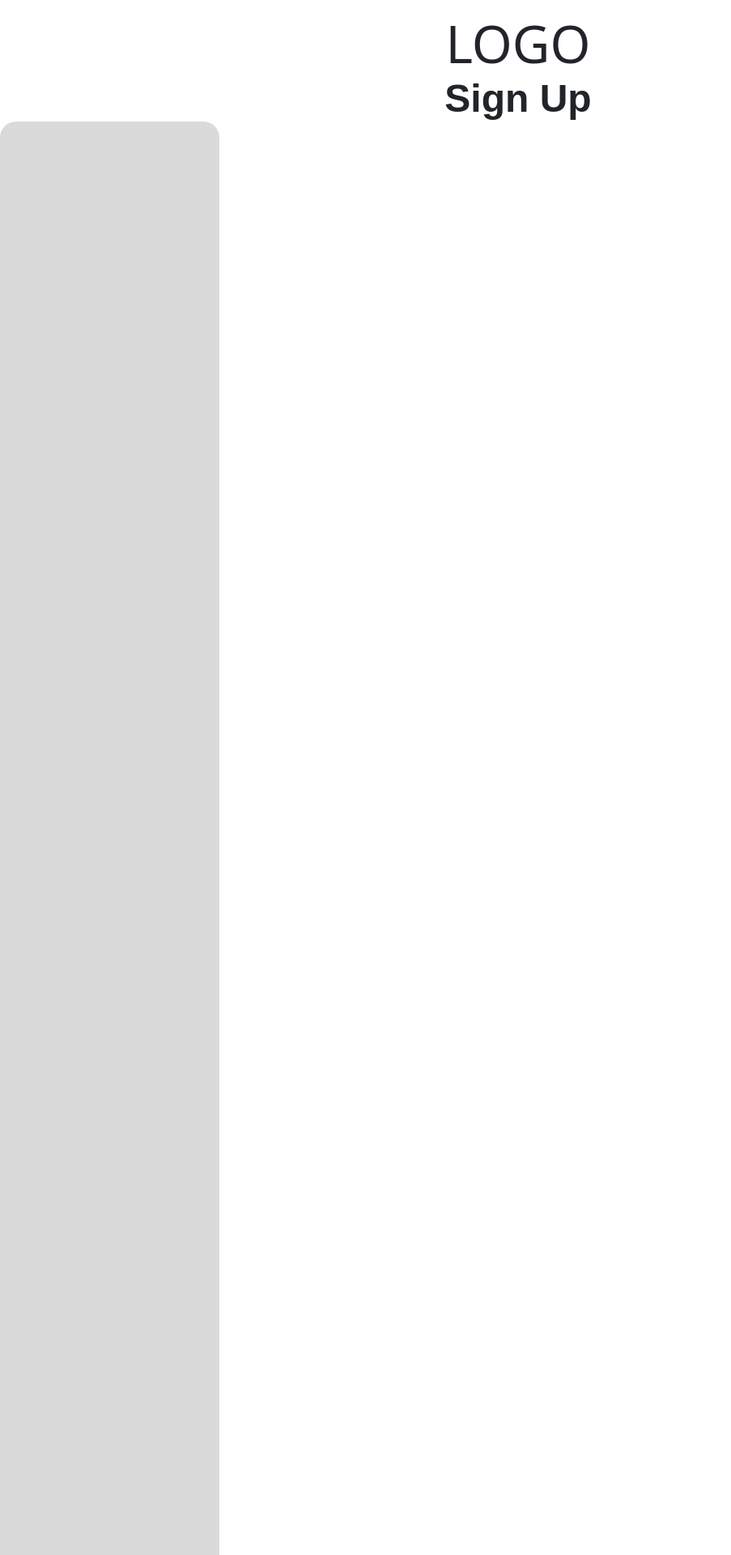
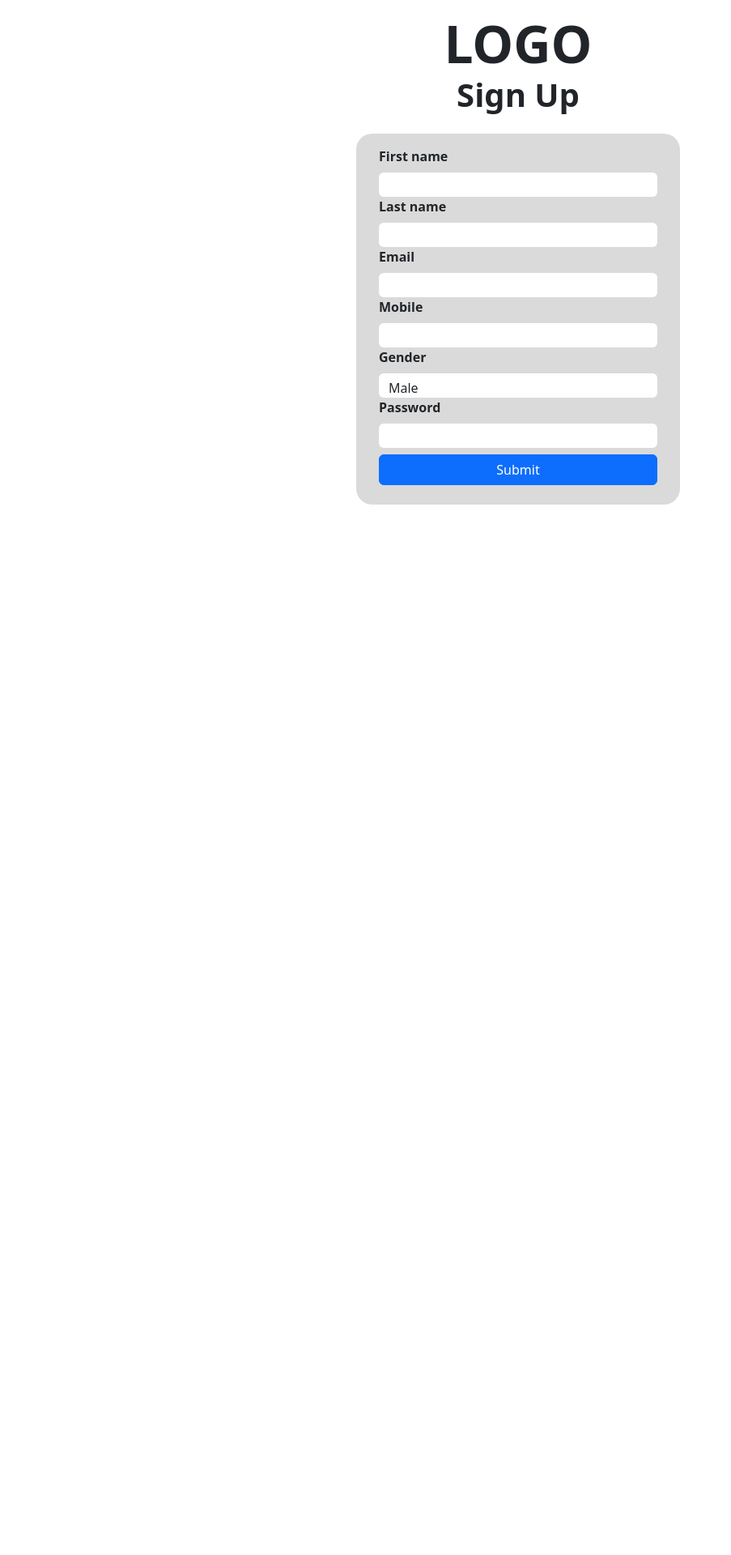
Before and after one commit to voodoodigital/projectPLA, a PHP site: page /index.html in a window 1280 px wide; the page is wider, and only the part inside the window is pictured. Shown: the top 1920 px of that part at 81% size, without its empty margins (0-903 px from the left). After the commit the page ends 800 px from the top of that part, so only its background shows below. Run offline with PHP 8.4, Linux system fonts and the light colour scheme.

Commit message:
ui bug fix

```diff
--- a/css/main.css
+++ b/css/main.css
@@ -1,13 +1,3 @@
 /* this is where the custom css framework for this project goes*/
 /* here you have to develop only the styles classes to use on most common elements such as buttons, drowdowns, inputs, links, listitem and etc */
 /* also include all variable in here */
-.mainlogo{
-
-}
-
-.formbg{
-    width:271px;
-    height: auto;
-    background-color: #dadada;
-    border-radius: 20px;
-}
--- a/css/style.css
+++ b/css/style.css
@@ -9,18 +9,25 @@
 - animations
 */
 /* each class name must indicate the usecase or used UI referance along with funtionality (ex: .reminder-list-container <- here the first word indicate the location and others will describe the functionality) */
-.signuptext{
-    font-family: Arial, Helvetica, sans-serif;
-    font-weight: bolder;
+
+.formdata {
+    min-width: 400px;
 }
 
-.formdata{
-    width: 190em;
-    height: 50em;
+.formdata .inputbox {
+  margin: 0%;
+  padding: 0%;
+  background-color: black;
 }
 
-.formdata .inputbox{
-    margin: 0%;
-    padding: 0%;
-    background-color: black;
+.mainlogo {
 }
+
+.formbg {
+  background-color: #dadada;
+  border-radius: 20px;
+}
+
+.test {
+  background-color: rgb(33, 122, 255);
+}
--- a/index.html
+++ b/index.html
@@ -1,78 +1,139 @@
 <!DOCTYPE html>
 <html lang="en">
-
   <head>
-    <meta charset="UTF-8">
-    <meta http-equiv="X-UA-Compatible" content="IE=edge">
-    <meta name="viewport" content="width=device-width, initial-scale=1.0">
+    <meta charset="UTF-8" />
+    <meta http-equiv="X-UA-Compatible" content="IE=edge" />
+    <meta name="viewport" content="width=device-width, initial-scale=1.0" />
     <title>main page</title>
 
-    <link rel="stylesheet" href="https://cdn.jsdelivr.net/npm/bootstrap-icons@1.10.3/font/bootstrap-icons.css">
-    <link rel="stylesheet" href="css/bootstrap.css">
-    <link rel="stylesheet" href="css/main.css">
-    <link rel="stylesheet" href="css/style.css">
+    <link
+      rel="stylesheet"
+      href="https://cdn.jsdelivr.net/npm/bootstrap-icons@1.10.3/font/bootstrap-icons.css"
+    />
+    <link rel="stylesheet" href="css/bootstrap.css" />
+    <link rel="stylesheet" href="css/main.css" />
+    <link rel="stylesheet" href="css/style.css" />
 
     <script src="js/bootstrap.bundle.js" defer></script>
     <script src="js/script.js" defer></script>
   </head>
 
   <body>
-
     <!-- main web applicatio UI layout -->
     <!-- develop your UI here -->
     <!-- you only have to main layout of the web application -->
     <!-- use bootstrap for the lay out -->
 
-
-
     <div class="container-fluid m-0 p-0">
-        <div class="p-0 d-flex flex-column">
-            <div class="mainlogo row mt-3 d-flex justify-content-center display-3">LOGO</div>
-            <div class="signuptext row d-flex justify-content-center display-5">Sign Up</div>
-            <div class="formbg d-flex justify-content-center ">
-                <form method="POST" action="signUpProcess.php">
-
-                    <div class="formdata">
-                    <label for="firstname">First name</label><br>
-                    <input type="text" name="firstname" class="inputbox" style="width:190px; height:30px; border:0;">
+      <div
+        class="p-0 justify-content-center align-items-center d-flex flex-column"
+        style="min-width: 400px"
+      >
+        <div class="col-12 p-0">
+          <div class="row m-0">
+            <div
+              class="mainlogo mt-3 fw-bold d-flex justify-content-center display-3"
+            >
+              LOGO
+            </div>
+            <div class="fw-bolder fs-1 d-flex justify-content-center display-5">
+              Sign Up
+            </div>
+          </div>
+        </div>
+        <div class="col-12 p-0 mt-4 d-flex justify-content-center">
+          <div class="row m-0">
+            <div class="col-4 p-3 formdata formbg">
+              <div class="row m-0">
+                <form class="w-100" method="POST" action="signUpProcess.php">
+                  <div class="w-100">
+                    <label class="form-label fs-6 fw-bold" for="firstname"
+                      >First name</label
+                    >
+                    <br />
+                    <input
+                      type="text"
+                      name="firstname"
+                      class="form-control w-100"
+                      style="width: 190px; height: 30px; border: 0"
+                    />
                   </div>
 
-                    <div class="formdata">
-                    <label for="lastname">Last name</label><br>
-                    <input type="text" name="lastname" class="inputbox" style="width:190px; height:30px; border:0;">
+                  <div class="w-100">
+                    <label class="form-label fs-6 fw-bold" for="lastname"
+                      >Last name</label
+                    >
+                    <br />
+                    <input
+                      type="text"
+                      name="lastname"
+                      class="form-control w-100"
+                      style="width: 190px; height: 30px; border: 0"
+                    />
                   </div>
 
-                    <div class="formdata">
-                    <label for="email">Email</label><br>
-                    <input type="email" name="email" class="inputbox" style="width:190px; height:30px; border:0;">
+                  <div class="w-100">
+                    <label class="form-label fs-6 fw-bold" for="email"
+                      >Email</label
+                    >
+                    <br />
+                    <input
+                      type="email"
+                      name="email"
+                      class="form-control w-100"
+                      style="width: 190px; height: 30px; border: 0"
+                    />
                   </div>
 
-                    <div class="formdata">
-                    <label for="mobile">Mobile</label><br>
-                    <input type="tel" name="slmobile" class="inputbox" style="width:190px; height:30px; border:0;">
+                  <div class="w-100">
+                    <label class="form-label fs-6 fw-bold" for="mobile"
+                      >Mobile</label
+                    >
+                    <br />
+                    <input
+                      type="tel"
+                      name="slmobile"
+                      class="form-control w-100"
+                      style="width: 190px; height: 30px; border: 0"
+                    />
                   </div>
 
-                    <div class="formdata">
-                    <label for="gender_id">Gender</label><br>
-                    <select name="gender_id" class="inputbox" style="width:190px; height:30px; border:0;">
+                  <div class="w-100">
+                    <label class="form-label fs-6 fw-bold" for="gender_id"
+                      >Gender</label
+                    >
+                    <br />
+                    <select
+                      name="gender_id"
+                      class="form-control w-100"
+                      style="width: 190px; height: 30px; border: 0"
+                    >
                       <option value="1">Male</option>
                       <option value="2">Female</option>
                       <option value="3">Other</option>
                     </select>
                   </div>
 
-                    <div class="formdata">
-                    <label for="password">Password</label><br>
-                    <input type="password" name="password" class="inputbox" style="width:190px; height:30px; border:0;">
+                  <div class="w-100">
+                    <label class="form-label fs-6 fw-bold" for="password"
+                      >Password</label
+                    >
+                    <br />
+                    <input
+                      type="password"
+                      name="password"
+                      class="form-control w-100"
+                      style="width: 190px; height: 30px; border: 0"
+                    />
                   </div>
 
-                    <button type="submit">Submit</button>
+                  <button class="btn btn-primary w-100 my-2" type="submit">Submit</button>
                 </form>
               </div>
             </div>
           </div>
-
-
+        </div>
+      </div>
+    </div>
   </body>
-
 </html>
```
Lines whose indentation alone changed are shown as unchanged.
